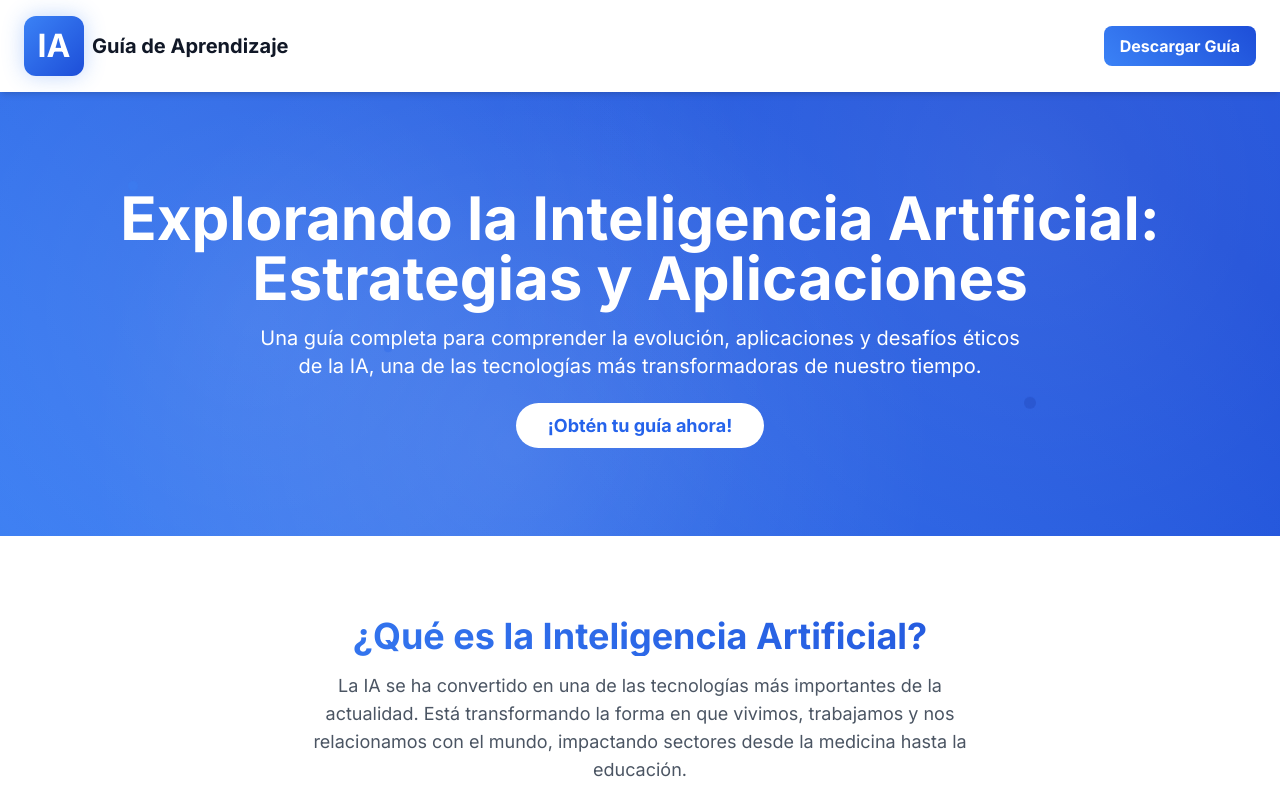
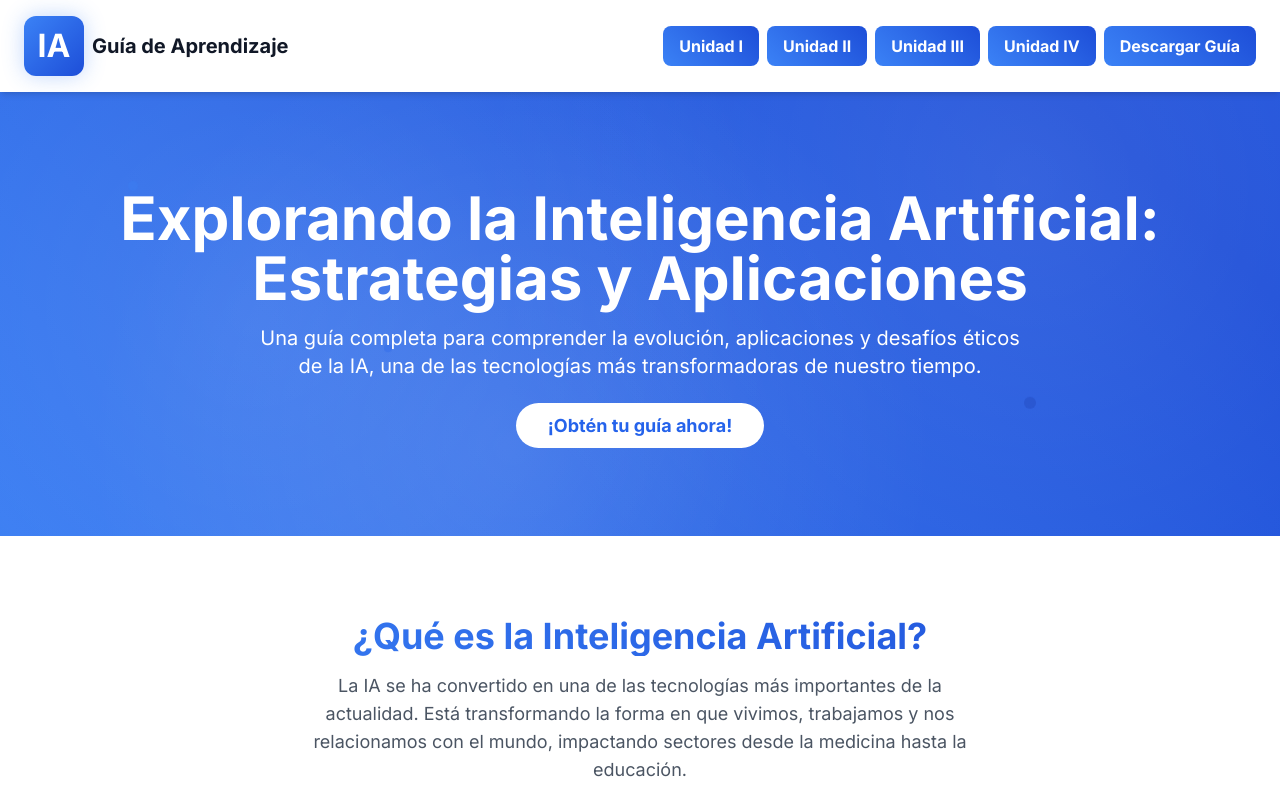
Before and after one commit to JJ-MP/IA-sitio-web, a plain HTML site: page index.html in a window 1280 px wide. Shown: the top 800 px of the page. Drawn offline with nearby package versions, Linux system fonts and the light colour scheme.

Commit message:
Update index.html

```diff
--- a/index.html
+++ b/index.html
@@ -241,9 +241,15 @@
                 <div class="logo-ia animate-glow">IA</div>
                 <span class="text-xl font-bold text-gray-900">Guía de Aprendizaje</span>
             </div>
-            <a href="#download" class="btn-magic text-white font-bold py-2 px-4 rounded-lg">
-                Descargar Guía
-            </a>
+            <div class="flex items-center gap-2">
+                <a href="unit1.html" class="btn-magic text-white font-bold py-2 px-4 rounded-lg">Unidad I</a>
+                <a href="unit2.html" class="btn-magic text-white font-bold py-2 px-4 rounded-lg">Unidad II</a>
+                <a href="unit3.html" class="btn-magic text-white font-bold py-2 px-4 rounded-lg">Unidad III</a>
+                <a href="unit4.html" class="btn-magic text-white font-bold py-2 px-4 rounded-lg">Unidad IV</a>
+                <a href="#download" class="btn-magic text-white font-bold py-2 px-4 rounded-lg">
+                    Descargar Guía
+                </a>
+            </div>
         </nav>
     </header>
 
```
